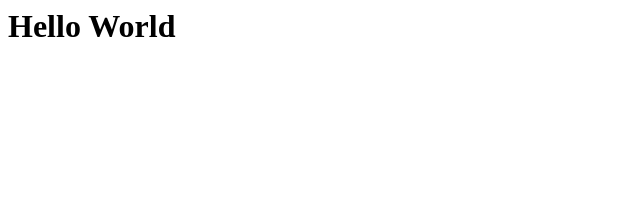
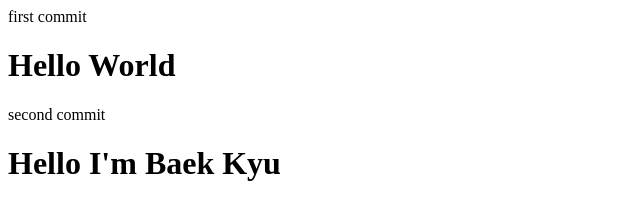
Before and after one commit to Lim-Dolphin/DKU_OpenSorce, a plain HTML site: page index.html in a window 1280 px wide. Shown: the whole page, without its empty margins (0-640 px from the left). Drawn offline with Linux system fonts and the light colour scheme.

Commit message:
second commit

```diff
--- a/index.html
+++ b/index.html
@@ -4,6 +4,10 @@
     </head>
 
     <body>
+        first commit
         <h1>Hello World</h1>
+
+        second commit
+        <h1>Hello I'm Baek Kyu</h1>
     </body>
 </html>
```
